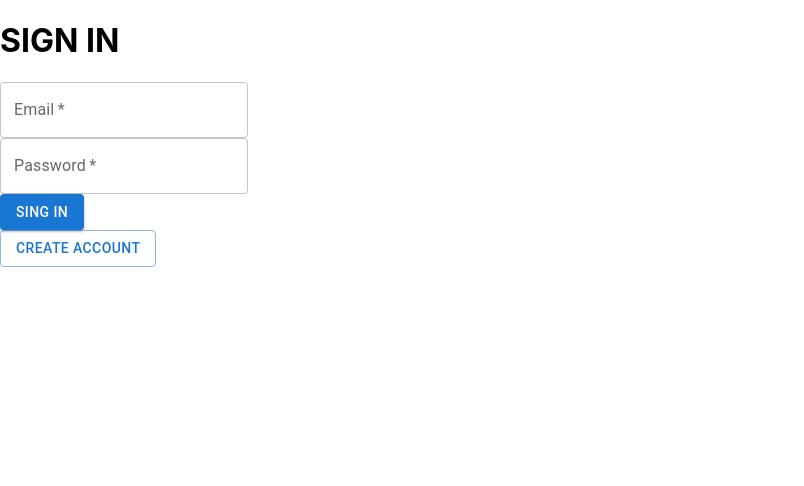
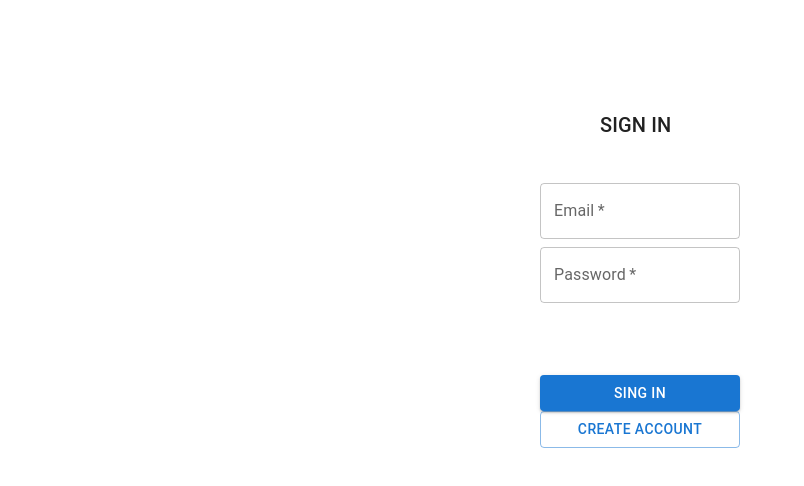
Before and after one commit to wony5248/SSACRETARY, a React (Create React App) app in the folder frontend/: page / in a window 1280 px wide. Shown: the top 486 px of the page, without its empty margins (0-804 px from the left). Built offline with nearby package versions, Linux system fonts and the light colour scheme.

Commit message:
feat: add styled and css styles

```diff
--- a/frontend/src/pages/Signin/index.css
+++ /dev/null
@@ -1,16 +0,0 @@
-.headline {
-  width: 80px;
-  height: 24px;
-  overflow: visible;
-  white-space: pre-wrap;
-  word-wrap: break-word;
-  word-break: break-word;
-  font-weight: 500;
-  font-style: normal;
-  font-family: "Roboto", sans-serif;
-  color: rgba(0, 0, 0, 0.87);
-  font-size: 20px;
-  letter-spacing: 0.15000000596046448px;
-  line-height: 1.2;
-  text-align: left;
-}
--- a/frontend/src/pages/Signin/index.tsx
+++ b/frontend/src/pages/Signin/index.tsx
@@ -2,6 +2,7 @@ import React, { useState } from "react";
 import { Alert, Button, TextField } from "@mui/material";
 import { Link, withRouter, RouteComponentProps } from "react-router-dom";
 import { axiosOnSignIn } from "../../utils/axios";
+import { HeadlineH1, Container, CommonDiv } from "./style";
 
 const SignIn: React.FunctionComponent<RouteComponentProps> = (props) => {
   const [inputs, setInputs] = useState({
@@ -38,9 +39,9 @@ const SignIn: React.FunctionComponent<RouteComponentProps> = (props) => {
   };
 
   return (
-    <div>
-      <h1 className="headline">SIGN IN</h1>
-      <div>
+    <Container>
+      <HeadlineH1>SIGN IN</HeadlineH1>
+      <CommonDiv>
         <TextField
           label="Email"
           name="email"
@@ -48,8 +49,8 @@ const SignIn: React.FunctionComponent<RouteComponentProps> = (props) => {
           value={email}
           required
         />
-      </div>
-      <div>
+      </CommonDiv>
+      <CommonDiv>
         <TextField
           label="Password"
           name="password"
@@ -57,21 +58,37 @@ const SignIn: React.FunctionComponent<RouteComponentProps> = (props) => {
           value={password}
           required
         />
-      </div>
+      </CommonDiv>
+      <CommonDiv>
+        {message !== "" ? <Alert severity="error">{message}</Alert> : null}
+      </CommonDiv>
+      <CommonDiv>
         <div>
-        {message !== "" ? <Alert severity="error">{message}</Alert> : null}
-      </div>
-      <div>
-        <Button variant="contained" color="primary" onClick={onSignIn}>
+          <Button
+            style={{ width: "200px" }}
+            variant="contained"
+            color="primary"
+            onClick={onSignIn}
+          >
             SING IN
           </Button>
         </div>
-      <Link style={{ color: "inherit", textDecoration: "none" }} to="/signup">
-        <Button variant="outlined" color="primary">
+        <div>
+          <Link
+            style={{ color: "inherit", textDecoration: "none" }}
+            to="/signup"
+          >
+            <Button
+              style={{ width: "200px" }}
+              variant="outlined"
+              color="primary"
+            >
               CREATE ACCOUNT
             </Button>
           </Link>
         </div>
+      </CommonDiv>
+    </Container>
   );
 };
 
--- /dev/null
+++ b/frontend/src/pages/Signin/style.tsx
@@ -0,0 +1,35 @@
+import styled from "styled-components";
+
+export const HeadlineH1 = styled.h1`
+  width: 80px;
+  height: 36px;
+  overflow: visible;
+  white-space: pre-wrap;
+  word-wrap: break-word;
+  word-break: break-word;
+  font-weight: 500;
+  font-style: normal;
+  font-family: "Roboto", sans-serif;
+  color: rgba(0, 0, 0, 0.87);
+  font-size: 20px;
+  letter-spacing: 0.15000000596046448px;
+  line-height: 1.2;
+  text-align: left;
+`;
+
+export const Container = styled.div`
+  display: flex;
+  flex-direction: column;
+  align-items: center;
+  margin-top: 100px;
+`;
+
+export const CommonDiv = styled.div`
+  width: 200px;
+  height: 24px;
+  margin-top: 20px;
+  margin-bottom: 20px;
+  display: flex;
+  flex-direction: column;
+  align-items: center;
+`;
```
Lines whose indentation alone changed are shown as unchanged.
